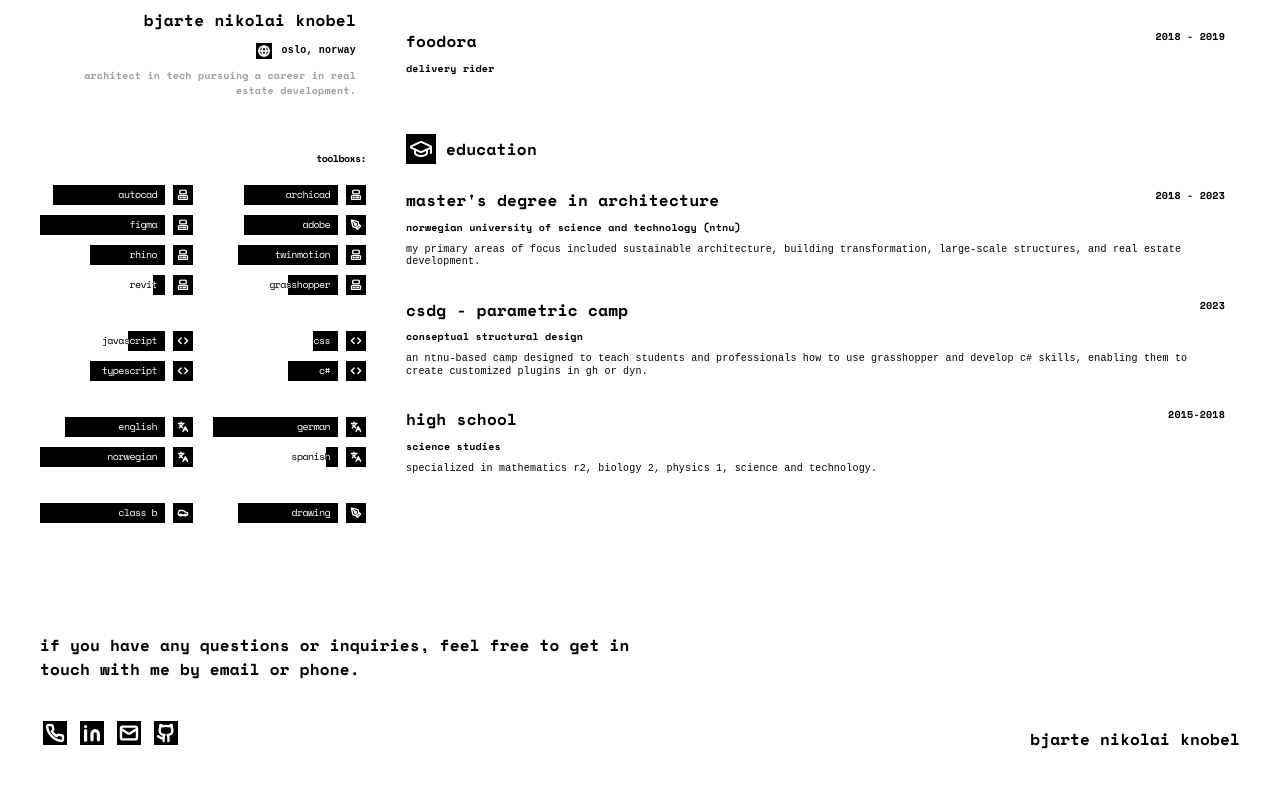
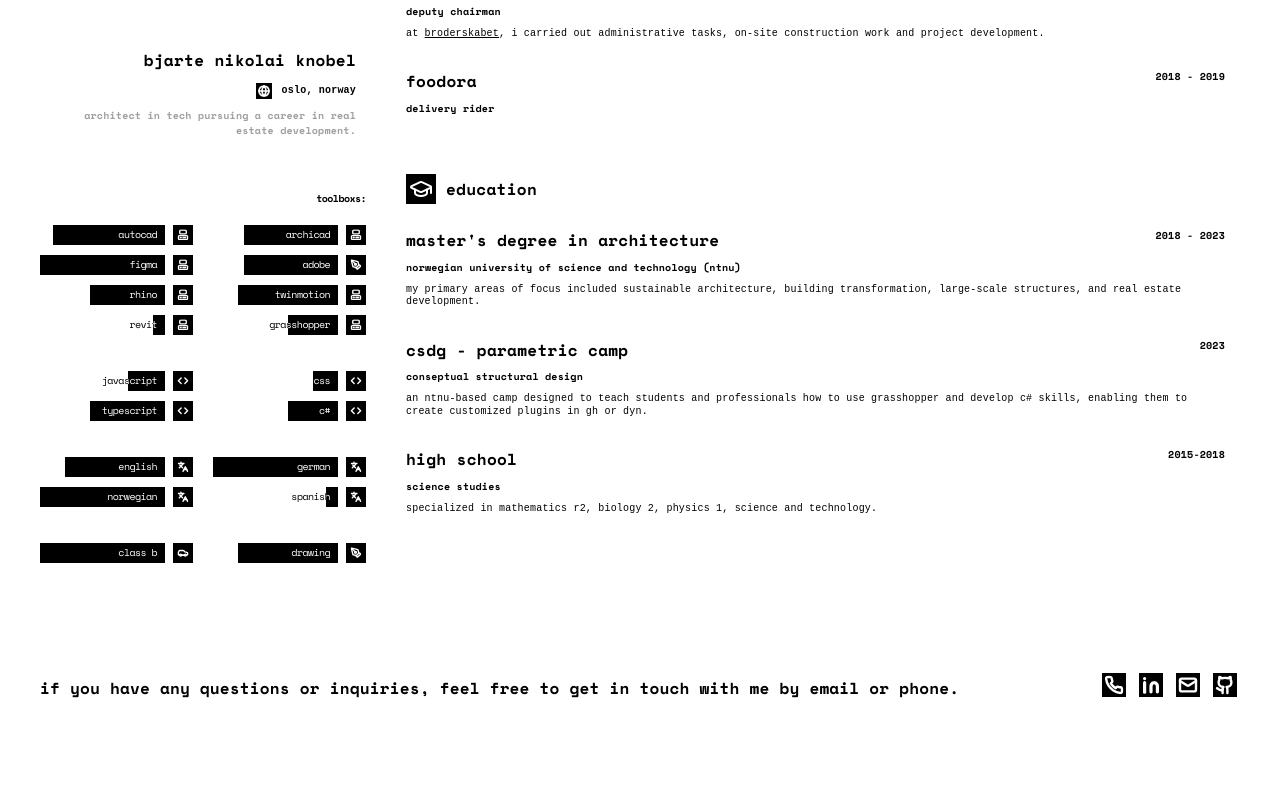
Before and after one commit to BjarteKnobel/portfolio, a Next.js app: page /about in a window 1280 px wide. Shown: the part 667-1454 px from the top of the page. After the commit the page ends 1410 px from the top, so only its background shows below. Built offline with nearby package versions, Linux system fonts and the light colour scheme; a web font is replaced by a local one.

Commit message:
style(footer): align text left and icons right; fix navbar dot color; cursor blinking dots; responsive tweaks

```diff
--- a/components/Footer.js
+++ b/components/Footer.js
@@ -28,10 +28,7 @@ export default function Footer() {
         </div>
       </div>
 
-      {/* Right column */}
-      <div className={styles.rightColumn}>
-        <p className={styles.nameText}>bjarte nikolai knobel</p>
-      </div>
+      {/* Right column removed per request */}
     </footer>
   );
 }
--- a/styles/About.module.css
+++ b/styles/About.module.css
@@ -72,6 +72,7 @@
 
 .menuContainer {
   position: relative;
+  margin-left: auto; /* push to right within navbar padding */
 }
 
 .menuButton {
@@ -113,7 +114,7 @@
   width: var(--dot-size, 10px);
   height: var(--dot-size, 10px);
   border-radius: 50%;
-  background: #000;
+  background: #000 !important;
   transition: transform 220ms ease;
 }
 
@@ -153,7 +154,7 @@
   gap: 40px;
   padding: 0 40px;
   max-width: 1432px;
-  margin: 0 auto 40px; /* add 40px space above footer */
+  margin: 40px auto 40px; /* 40px space below navbar, 40px above footer */
   width: 100%;
 }
 
--- a/styles/Footer.module.css
+++ b/styles/Footer.module.css
@@ -1,31 +1,32 @@
 .footer {
   display: flex;
   flex-direction: row; /* two columns */
-  gap: 40px; /* 40px gap between columns */
+  gap: 40px; /* spacing between left group and name */
   padding: 40px; /* 40px padding on all sides */
   background: #FFFFFF;
   width: 100%;
   max-width: calc(1432px + 80px);
   margin: 0 auto;
   box-sizing: border-box;
-  align-items: flex-end; /* align both columns to the bottom */
+  align-items: center; /* align content in a single line */
 }
 
 .leftColumn {
   display: flex;
-  flex-direction: column;
-  align-items: flex-start;
-  gap: 40px;
+  flex-direction: row; /* inline text + icons */
+  align-items: center;
+  justify-content: space-between; /* text left, icons right */
+  gap: 20px; /* internal breathing room */
   padding: 0; /* remove inner padding */
   background: transparent; /* remove background */
   width: 100%;
-  max-width: 635px;
+  flex: 1; /* take remaining space so name stays right */
 }
 
 .rightColumn {
   display: flex;
-  flex: 1;
-  align-items: flex-end; /* bottom align */
+  flex: 0 0 auto;
+  align-items: center; /* center align baseline */
   justify-content: flex-end; /* right align */
 }
 
@@ -41,11 +42,7 @@
 }
 
 /* Header block (title + paragraph) with 10px spacing per Figma */
-.headerBlock {
-  display: flex;
-  flex-direction: column;
-  gap: 10px;
-}
+.headerBlock { display: block; }
 
 .contactTitle {
   color: #000;
@@ -87,13 +84,7 @@
 @media (min-width: 1920px) { .footer { max-width: calc(2000px + 240px); padding: 40px 120px; } }
 @media (min-width: 2560px) { .footer { max-width: 2400px; padding: 40px 240px; } }
 
-.socialIcons {
-  display: flex;
-  flex-direction: row;
-  gap: 7px; /* reduced gap between icons */
-  padding: 0;
-  justify-content: left;
-}
+.socialIcons { display: inline-flex; flex-direction: row; gap: 7px; padding: 0; align-items: center; justify-content: flex-end; }
 
 .iconFrame {
   display: flex;
--- a/styles/Home.module.css
+++ b/styles/Home.module.css
@@ -34,6 +34,7 @@
 /* Ensure dropdown positions relative to the dot button container */
 .menuContainer {
   position: relative;
+  margin-left: auto; /* push menu to the right edge within navbar padding */
 }
 
 .logoGroup {
@@ -97,7 +98,7 @@
   width: var(--dot-size, 10px);
   height: var(--dot-size, 10px);
   border-radius: 50%;
-  background: #000;
+  background: #000 !important; /* force black */
   transition: transform 220ms ease;
 }
 /* Glide dots and scale middle on hover */
@@ -434,13 +435,24 @@ a.emphasisText:focus {
   right: 6px; /* bottom-right alignment inside image */
   bottom: 6px;
   font-family: 'Space Mono', monospace; /* monospace overlay */
-  font-size: 14px;
+  font-size: 10px;
   font-weight: 700;
   line-height: 1;
   color: #fff; /* white arrow and text */
   background: transparent;
   pointer-events: none;
+  display: inline-flex;
+  align-items: center;
+  gap: 2px;
 }
+
+.cursorDots { display: inline-flex; gap: 0; padding-left: 2px; background: transparent; }
+.cursorDot { display: inline-block; width: auto; background: transparent; color: #fff; line-height: 1; text-shadow: none; user-select: none; }
+@keyframes blink {
+  0%, 50% { opacity: 1; }
+  50.01%, 100% { opacity: 0.2; }
+}
+.blinkDot { animation: blink 1s ease-in-out infinite; }
 
 /* Large screen optimizations */
 @media (min-width: 1440px) {
--- a/styles/Navigation.module.css
+++ b/styles/Navigation.module.css
@@ -28,6 +28,8 @@
   align-items: center;
   gap: 10px;
 }
+
+.menuContainer { margin-left: auto; }
 
 .logo {
   font-family: 'Azeret Mono', monospace;
@@ -282,7 +284,7 @@
   justify-content: center;
   border-radius: 8px;
 }
-.dot { width: 10px; height: 10px; border-radius: 50%; background: #000; transition: transform 180ms ease; }
+.dot { width: 10px; height: 10px; border-radius: 50%; background: #000 !important; transition: transform 180ms ease; }
 .menuContainer:hover .dot:nth-child(1) { transform: translateX(20px); }
 .menuContainer:hover .dot:nth-child(3) { transform: translateX(-20px); }
 .menuContainer:hover .dot:nth-child(2) { transform: scale(1.6); }
```
Also changed, not shown: pages/index.js (+16 -2 lines), styles/ProjectCarousel.module.css (+15 -0 lines).
